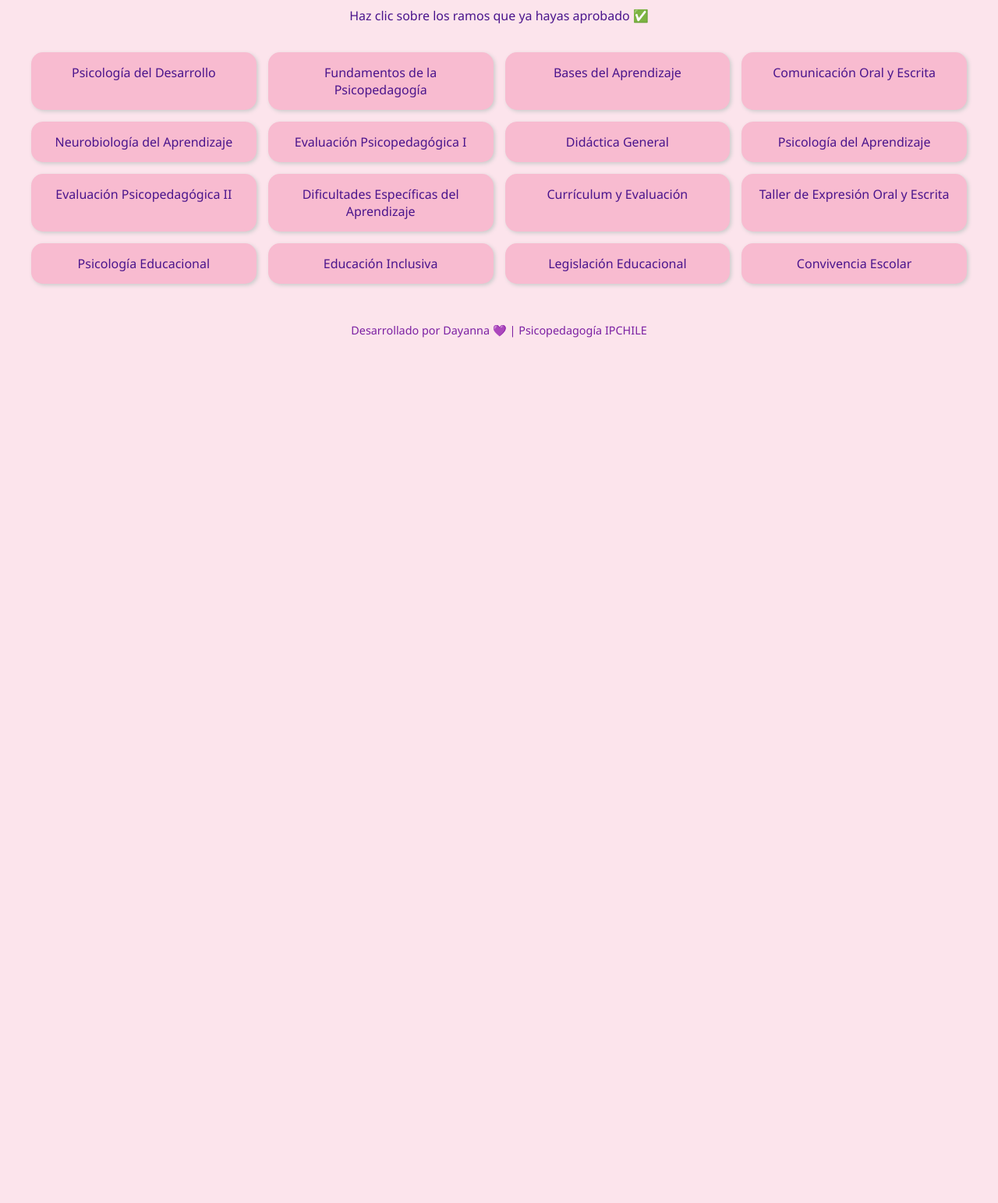
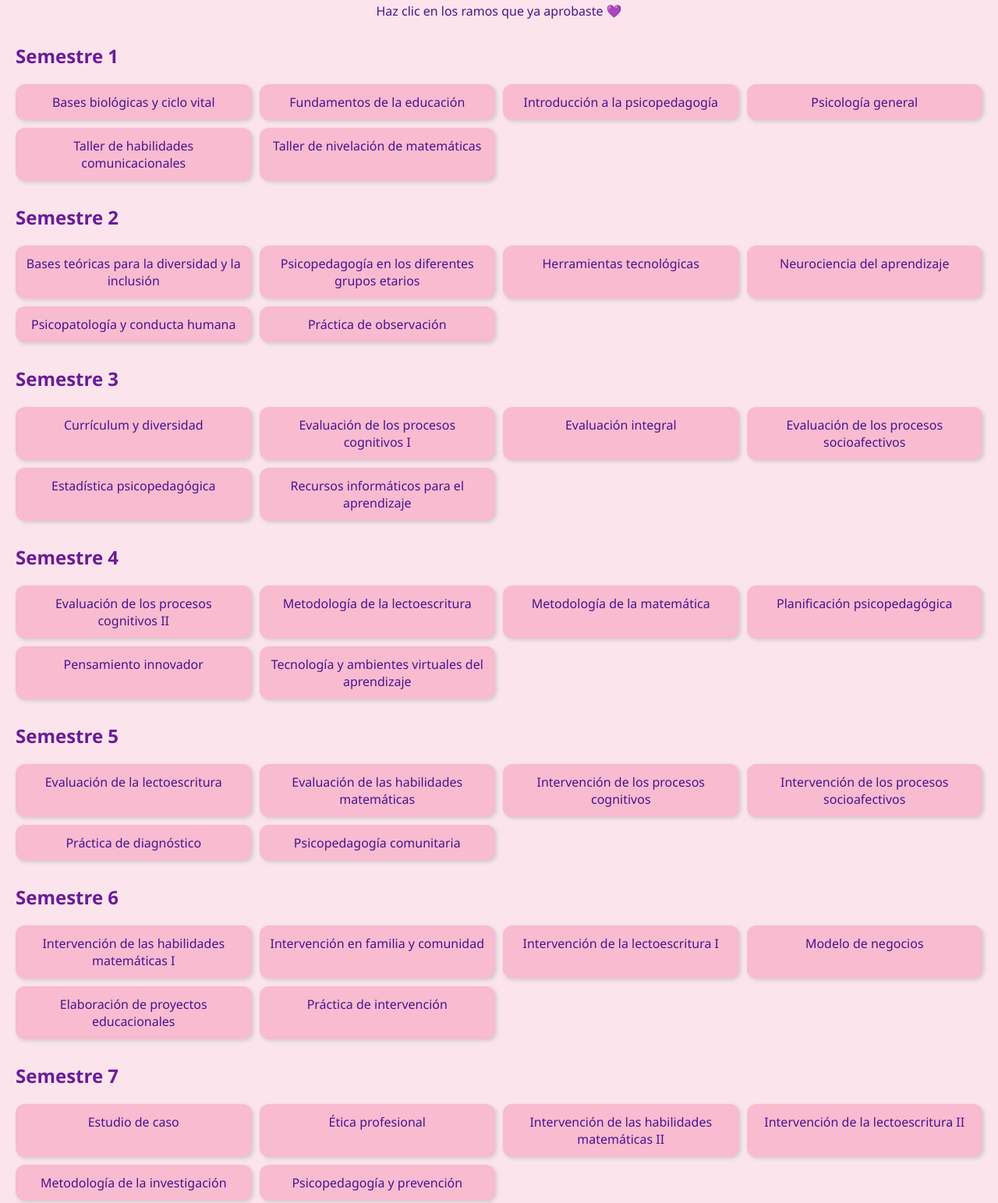
Before and after one commit to 2809-lpm/Malla-psicopedagogia-, a plain HTML site: page index.html in a window 1280 px wide. Shown: the part 97-1640 px from the top of the page at 78% size. Before the commit the page ends 800 px from the top, so only its background shows below. Drawn offline with Linux system fonts and the light colour scheme.

Commit message:
index.html

```diff
--- a/index.html
+++ b/index.html
@@ -10,27 +10,38 @@
       color: #4a148c;
       margin: 0;
       padding: 20px;
-      text-align: center;
     }
 
     h1 {
+      text-align: center;
       color: #ad1457;
+      margin-bottom: 5px;
     }
 
-    .malla {
+    h2 {
+      color: #6a1b9a;
+      margin-top: 30px;
+    }
+
+    .semestre {
+      margin-bottom: 20px;
+    }
+
+    .ramos {
       display: grid;
-      grid-template-columns: repeat(4, 1fr);
-      gap: 15px;
-      padding: 20px;
+      grid-template-columns: repeat(auto-fit, minmax(250px, 1fr));
+      gap: 10px;
+      margin-top: 10px;
     }
 
     .ramo {
       background: #f8bbd0;
-      padding: 15px;
-      border-radius: 15px;
+      padding: 12px;
+      border-radius: 12px;
       box-shadow: 2px 2px 5px #ccc;
       cursor: pointer;
       transition: 0.3s;
+      text-align: center;
     }
 
     .ramo:hover {
@@ -44,7 +55,8 @@
     }
 
     footer {
-      margin-top: 30px;
+      margin-top: 40px;
+      text-align: center;
       font-size: 0.9em;
       color: #7b1fa2;
     }
@@ -52,34 +64,106 @@
 </head>
 <body>
   <h1>Malla Psicopedagogía IPCHILE</h1>
-  <p>Haz clic sobre los ramos que ya hayas aprobado ✅</p>
+  <p style="text-align:center;">Haz clic en los ramos que ya aprobaste 💜</p>
 
-  <div class="malla">
-    <!-- Semestre 1 -->
-    <div class="ramo" onclick="toggle(this)">Psicología del Desarrollo</div>
-    <div class="ramo" onclick="toggle(this)">Fundamentos de la Psicopedagogía</div>
-    <div class="ramo" onclick="toggle(this)">Bases del Aprendizaje</div>
-    <div class="ramo" onclick="toggle(this)">Comunicación Oral y Escrita</div>
+  <!-- Semestre 1 -->
+  <div class="semestre">
+    <h2>Semestre 1</h2>
+    <div class="ramos">
+      <div class="ramo" onclick="toggle(this)">Bases biológicas y ciclo vital</div>
+      <div class="ramo" onclick="toggle(this)">Fundamentos de la educación</div>
+      <div class="ramo" onclick="toggle(this)">Introducción a la psicopedagogía</div>
+      <div class="ramo" onclick="toggle(this)">Psicología general</div>
+      <div class="ramo" onclick="toggle(this)">Taller de habilidades comunicacionales</div>
+      <div class="ramo" onclick="toggle(this)">Taller de nivelación de matemáticas</div>
+    </div>
+  </div>
 
-    <!-- Semestre 2 -->
-    <div class="ramo" onclick="toggle(this)">Neurobiología del Aprendizaje</div>
-    <div class="ramo" onclick="toggle(this)">Evaluación Psicopedagógica I</div>
-    <div class="ramo" onclick="toggle(this)">Didáctica General</div>
-    <div class="ramo" onclick="toggle(this)">Psicología del Aprendizaje</div>
+  <!-- Semestre 2 -->
+  <div class="semestre">
+    <h2>Semestre 2</h2>
+    <div class="ramos">
+      <div class="ramo" onclick="toggle(this)">Bases teóricas para la diversidad y la inclusión</div>
+      <div class="ramo" onclick="toggle(this)">Psicopedagogía en los diferentes grupos etarios</div>
+      <div class="ramo" onclick="toggle(this)">Herramientas tecnológicas</div>
+      <div class="ramo" onclick="toggle(this)">Neurociencia del aprendizaje</div>
+      <div class="ramo" onclick="toggle(this)">Psicopatología y conducta humana</div>
+      <div class="ramo" onclick="toggle(this)">Práctica de observación</div>
+    </div>
+  </div>
 
-    <!-- Semestre 3 -->
-    <div class="ramo" onclick="toggle(this)">Evaluación Psicopedagógica II</div>
-    <div class="ramo" onclick="toggle(this)">Dificultades Específicas del Aprendizaje</div>
-    <div class="ramo" onclick="toggle(this)">Currículum y Evaluación</div>
-    <div class="ramo" onclick="toggle(this)">Taller de Expresión Oral y Escrita</div>
+  <!-- Semestre 3 -->
+  <div class="semestre">
+    <h2>Semestre 3</h2>
+    <div class="ramos">
+      <div class="ramo" onclick="toggle(this)">Currículum y diversidad</div>
+      <div class="ramo" onclick="toggle(this)">Evaluación de los procesos cognitivos I</div>
+      <div class="ramo" onclick="toggle(this)">Evaluación integral</div>
+      <div class="ramo" onclick="toggle(this)">Evaluación de los procesos socioafectivos</div>
+      <div class="ramo" onclick="toggle(this)">Estadística psicopedagógica</div>
+      <div class="ramo" onclick="toggle(this)">Recursos informáticos para el aprendizaje</div>
+    </div>
+  </div>
 
-    <!-- Semestre 4 -->
-    <div class="ramo" onclick="toggle(this)">Psicología Educacional</div>
-    <div class="ramo" onclick="toggle(this)">Educación Inclusiva</div>
-    <div class="ramo" onclick="toggle(this)">Legislación Educacional</div>
-    <div class="ramo" onclick="toggle(this)">Convivencia Escolar</div>
+  <!-- Semestre 4 -->
+  <div class="semestre">
+    <h2>Semestre 4</h2>
+    <div class="ramos">
+      <div class="ramo" onclick="toggle(this)">Evaluación de los procesos cognitivos II</div>
+      <div class="ramo" onclick="toggle(this)">Metodología de la lectoescritura</div>
+      <div class="ramo" onclick="toggle(this)">Metodología de la matemática</div>
+      <div class="ramo" onclick="toggle(this)">Planificación psicopedagógica</div>
+      <div class="ramo" onclick="toggle(this)">Pensamiento innovador</div>
+      <div class="ramo" onclick="toggle(this)">Tecnología y ambientes virtuales del aprendizaje</div>
+    </div>
+  </div>
 
-    <!-- Puedes seguir agregando más semestres si deseas -->
+  <!-- Semestre 5 -->
+  <div class="semestre">
+    <h2>Semestre 5</h2>
+    <div class="ramos">
+      <div class="ramo" onclick="toggle(this)">Evaluación de la lectoescritura</div>
+      <div class="ramo" onclick="toggle(this)">Evaluación de las habilidades matemáticas</div>
+      <div class="ramo" onclick="toggle(this)">Intervención de los procesos cognitivos</div>
+      <div class="ramo" onclick="toggle(this)">Intervención de los procesos socioafectivos</div>
+      <div class="ramo" onclick="toggle(this)">Práctica de diagnóstico</div>
+      <div class="ramo" onclick="toggle(this)">Psicopedagogía comunitaria</div>
+    </div>
+  </div>
+
+  <!-- Semestre 6 -->
+  <div class="semestre">
+    <h2>Semestre 6</h2>
+    <div class="ramos">
+      <div class="ramo" onclick="toggle(this)">Intervención de las habilidades matemáticas I</div>
+      <div class="ramo" onclick="toggle(this)">Intervención en familia y comunidad</div>
+      <div class="ramo" onclick="toggle(this)">Intervención de la lectoescritura I</div>
+      <div class="ramo" onclick="toggle(this)">Modelo de negocios</div>
+      <div class="ramo" onclick="toggle(this)">Elaboración de proyectos educacionales</div>
+      <div class="ramo" onclick="toggle(this)">Práctica de intervención</div>
+    </div>
+  </div>
+
+  <!-- Semestre 7 -->
+  <div class="semestre">
+    <h2>Semestre 7</h2>
+    <div class="ramos">
+      <div class="ramo" onclick="toggle(this)">Estudio de caso</div>
+      <div class="ramo" onclick="toggle(this)">Ética profesional</div>
+      <div class="ramo" onclick="toggle(this)">Intervención de las habilidades matemáticas II</div>
+      <div class="ramo" onclick="toggle(this)">Intervención de la lectoescritura II</div>
+      <div class="ramo" onclick="toggle(this)">Metodología de la investigación</div>
+      <div class="ramo" onclick="toggle(this)">Psicopedagogía y prevención</div>
+    </div>
+  </div>
+
+  <!-- Semestre 8 -->
+  <div class="semestre">
+    <h2>Semestre 8</h2>
+    <div class="ramos">
+      <div class="ramo" onclick="toggle(this)">Taller de integración profesional</div>
+      <div class="ramo" onclick="toggle(this)">Práctica profesional</div>
+    </div>
   </div>
 
   <footer>
```
